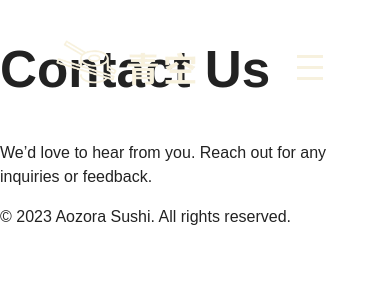
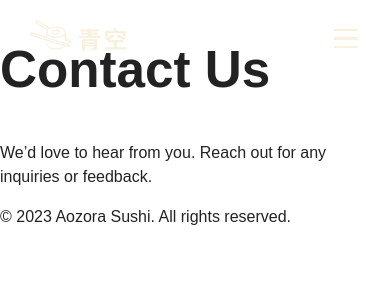
Before and after one commit to ajyn06/aozora, a React (Vite) app: page /contact in a window 390 px wide. Shown: the top 300 px of the page. Built offline with nearby package versions, Linux system fonts and the light colour scheme.

Commit message:
Refactor Nav styles for improved responsiveness and adjust color variables in Home

```diff
--- a/src/components/Nav.scss
+++ b/src/components/Nav.scss
@@ -22,7 +22,9 @@
   .logo {
     height: 65px;
     width: auto;
-    z-index: 45;
+    z-index: 20;
+    position: relative;
+    transition: height 0.3s ease;
   }
 
   .menu-btn {
@@ -32,10 +34,11 @@
     display: flex;
     flex-direction: column;
     justify-content: center;
-    z-index: 45;
+    z-index: 50;
     position: relative;
     -webkit-tap-highlight-color: transparent;
     outline: none;
+    padding: 8px;
 
     &::-moz-focus-inner {
       border: 0;
@@ -62,6 +65,34 @@
       line-height: 1;
     }
   }
+
+  @media (max-width: 768px) {
+    padding: 1.5rem 2rem;
+
+    .logo {
+      height: 55px;
+    }
+  }
+
+  @media (max-width: 480px) {
+    padding: 1rem 1.5rem;
+
+    .logo {
+      height: 45px;
+    }
+
+    .menu-btn {
+      .bar {
+        width: 24px;
+        height: 2.5px;
+        margin: 3px 0;
+      }
+
+      .close-icon {
+        font-size: 2.5rem;
+      }
+    }
+  }
 }
 
 .nav-links {
@@ -69,13 +100,14 @@
   top: 0;
   right: -100%;
   height: 100vh;
-  width: 280px;
+  width: 300px;
   background: $color-blue;
   transition: right 0.35s ease-in-out;
   display: flex;
   align-items: center;
   justify-content: center;
   z-index: 30;
+  box-shadow: -2px 0 10px rgba(0, 0, 0, 0.2);
 
   &.open {
     right: 0;
@@ -84,14 +116,16 @@
   ul {
     list-style: none;
     padding: 0;
-    text-align: left;
+    text-align: center;
+    width: 100%;
+    padding: 0 2.5rem;
 
     li {
-      margin: 1.5rem 0;
+      margin: 2rem 0;
 
       a {
         font-family: $font-body;
-        font-size: 1.2rem;
+        font-size: 1.3rem;
         color: $color-white;
         text-decoration: none;
         transition: all 0.3s ease;
@@ -109,4 +143,26 @@
       }
     }
   }
+
+  @media (max-width: 768px) {
+    width: 280px;
+  }
+
+  @media (max-width: 480px) {
+    width: 75%;
+    max-width: 300px;
+    min-width: 250px;
+
+    ul {
+      padding: 0 2rem;
+
+      li {
+        margin: 1.5rem 0;
+
+        a {
+          font-size: 1.1rem;
+        }
+      }
+    }
+  }
 }
--- a/src/pages/Home/Home.scss
+++ b/src/pages/Home/Home.scss
@@ -72,6 +72,7 @@
 
     .home-title {
       font-family: $font-title;
+      color: $color-cream-light;
       font-size: 9.5em;
       line-height: 0.7;
       margin-bottom: 0.4rem;
@@ -87,6 +88,7 @@
       font-family: $font-body;
       font-size: 2rem;
       margin-bottom: 1.3rem;
+      color: $color-cream-light;
       font-weight: 600;
       opacity: 0;
       animation: fadeInUp 1s ease-out 0.6s forwards;
--- a/src/styles/variables.scss
+++ b/src/styles/variables.scss
@@ -1,4 +1,5 @@
 $color-cream: #f7f1de;
+$color-cream-light: #f7f1ded9;
 $color-blue: #132440;
 $color-white: #ffffff;
 $color-black: #000000;
```
